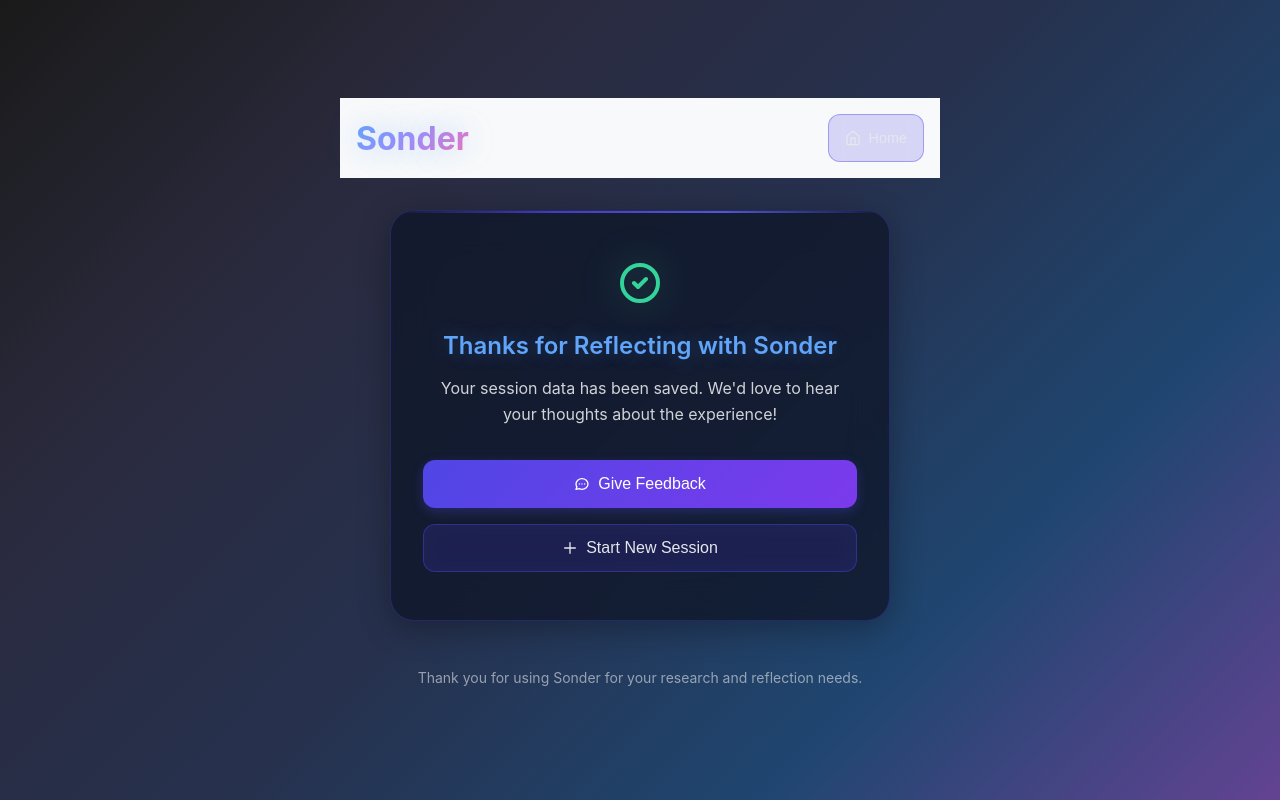
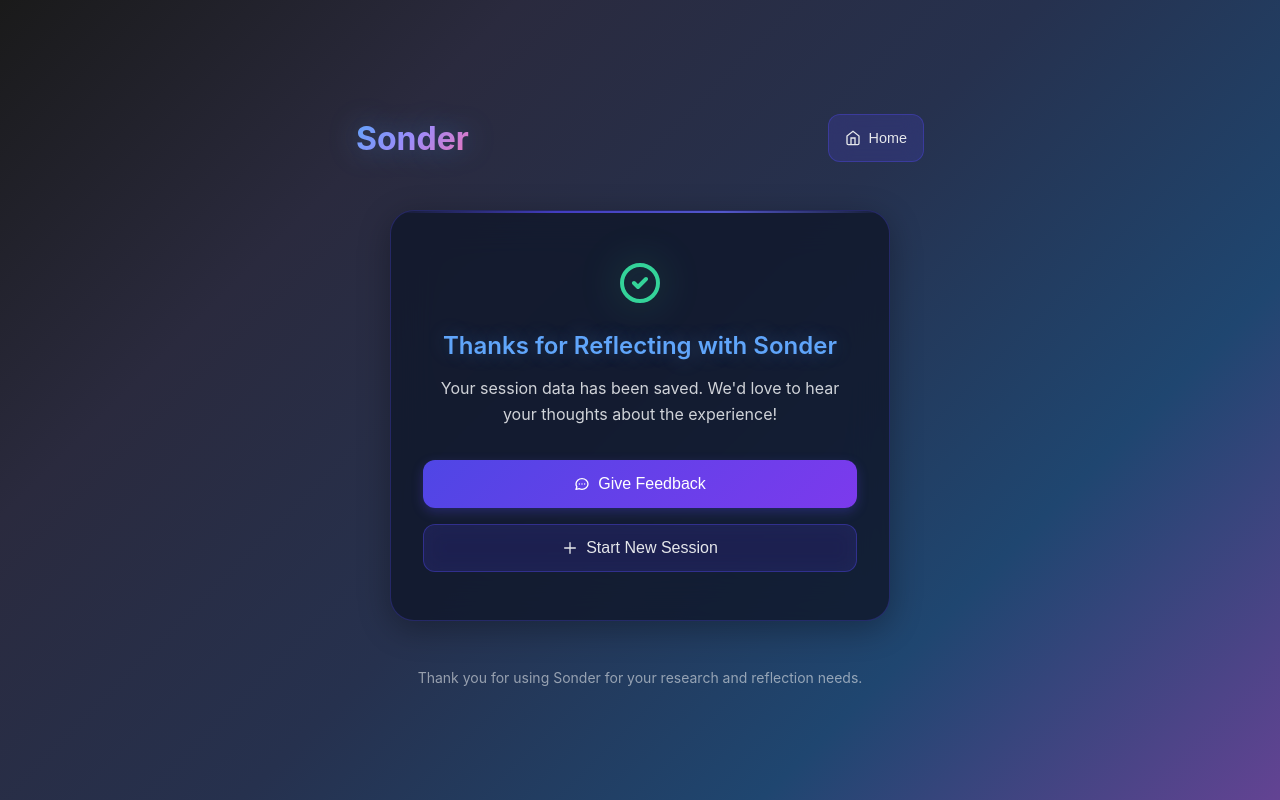
Before and after one commit to fenixawiles/RecursiveCognition, a website: page feedback.html in a window 1280 px wide. Drawn offline with Linux system fonts and the light colour scheme.

Commit message:
Header Fix - Made Transparent

```diff
--- a/feedback.html
+++ b/feedback.html
@@ -10,7 +10,7 @@
             justify-content: space-between;
             align-items: center;
             padding: 1rem;
-            background: #f8f9fa;
+            background: transparent;
         }
         .header-nav {
             display: flex;
```
